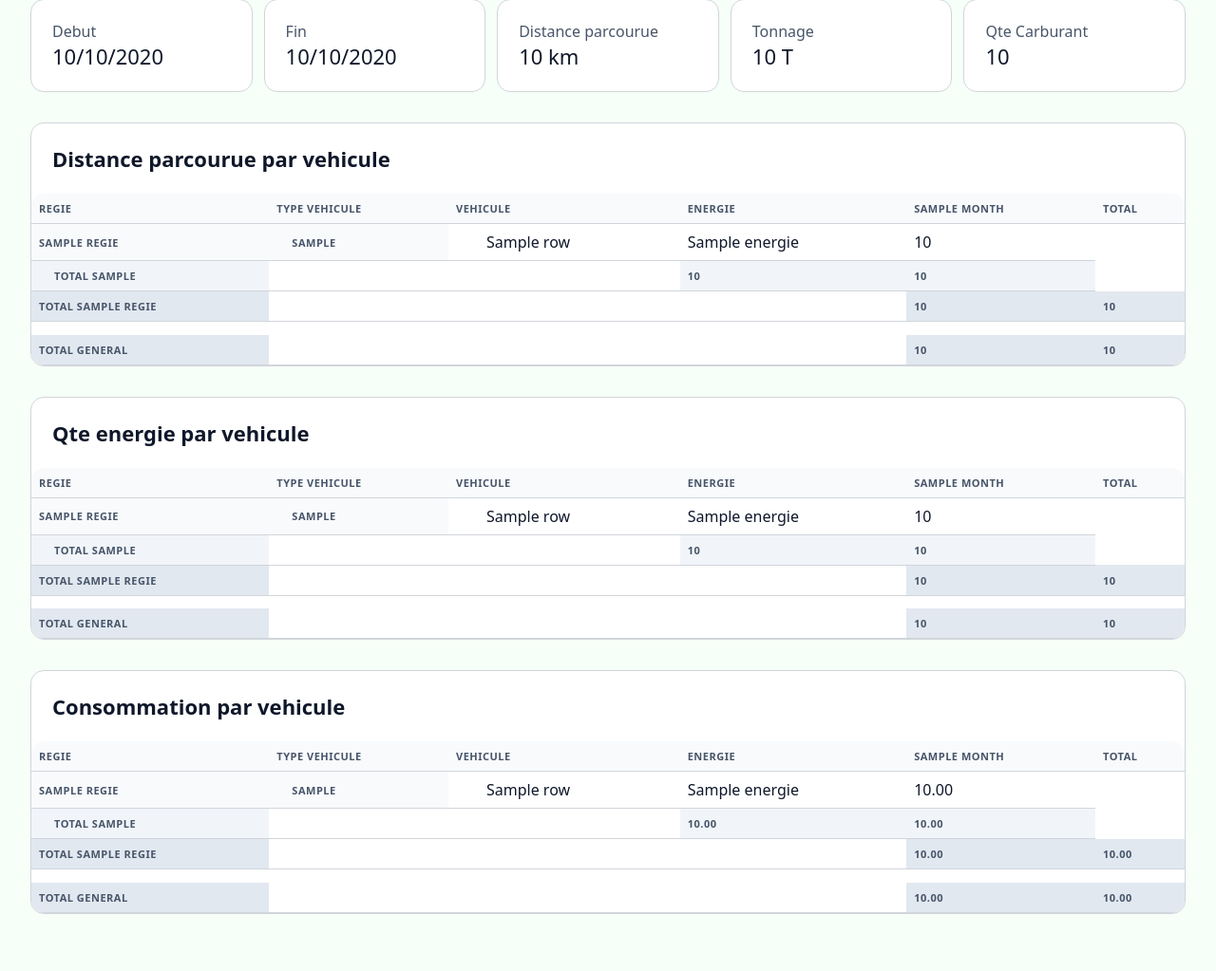
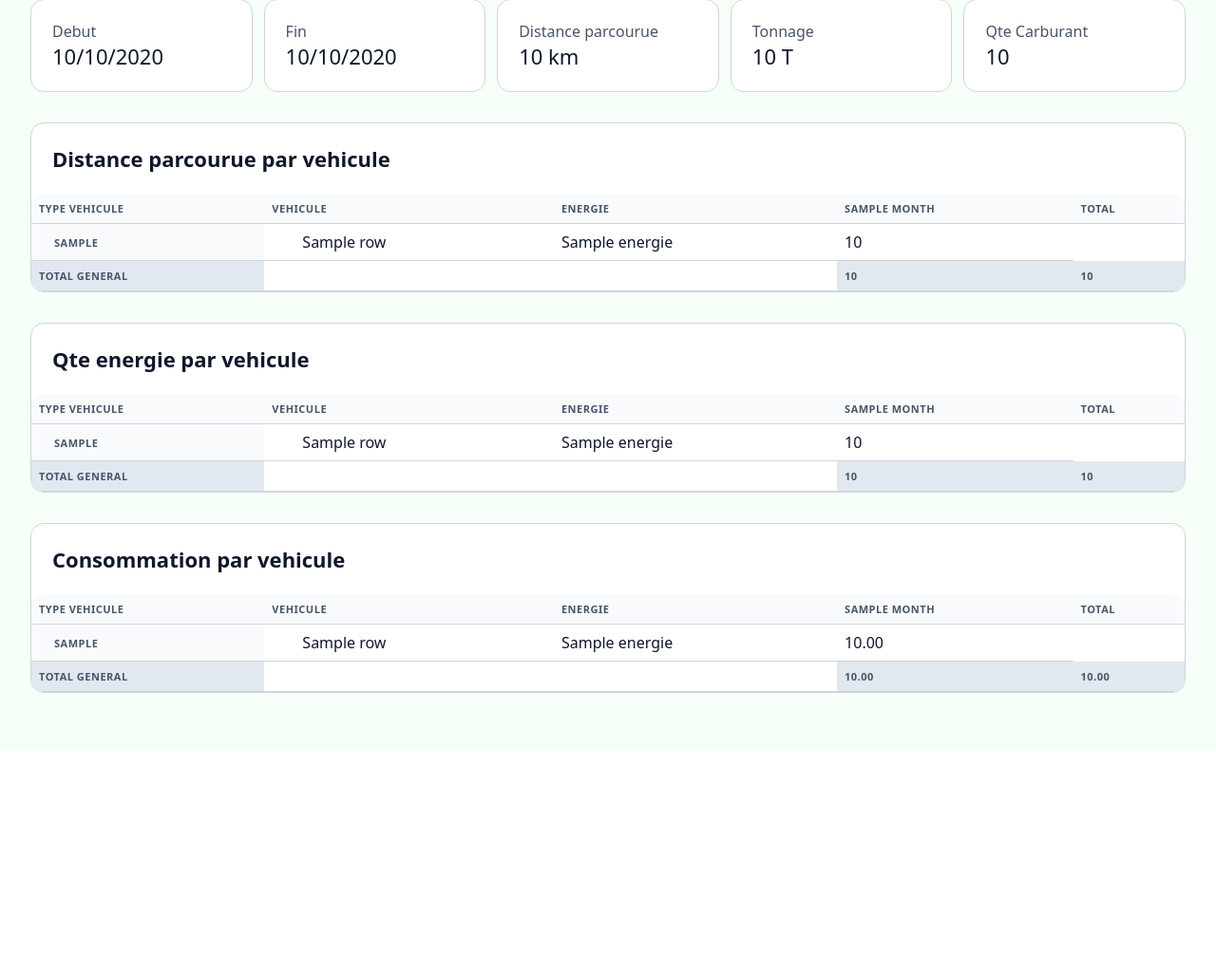
Before and after one commit to dojo360-git/gestom_django, a Django app: template core/templates/core/statistiques_vehicules.html in a window 1280 px wide. Shown: the part 325-1348 px from the top of the page at 95% size. After the commit the page ends 1055 px from the top, so only its background shows below. Run offline with Django 5.2, Linux system fonts and the light colour scheme; the template is opened without the code that fills it: most values are stand-ins (such as "Sample title", 1, 10 or a date in 2020).

Commit message:
20260610 0844

```diff
--- a/core/forms.py
+++ b/core/forms.py
@@ -202,7 +202,7 @@ class CollecteForm(forms.ModelForm):
             "info_collecte": forms.Textarea(
                 attrs={
                     "autocomplete": "off",
-                    "placeholder": "Rattrapages et infos",
+                    "placeholder": "Non conformité, incident ou remarque concernant la collecte",
                     "rows": 3,
                     "style": "resize: vertical;",
                 }
--- a/core/templates/core/previsions_jour.html
+++ b/core/templates/core/previsions_jour.html
@@ -208,7 +208,7 @@
       <form
         method="post"
         class="filter-row"
-        onsubmit="return confirm('Supprimer et creer les collectes du date_jour à partir des prévisions ?');"
+        onsubmit="return confirm('Supprimer et creer les collectes du {{ date_jour|date:'d/m/Y' }} à partir des prévisions ?');"
       >
         {% csrf_token %}
         <input type="hidden" name="action" value="init_collectes">
--- a/core/templates/core/statistiques_vehicules.html
+++ b/core/templates/core/statistiques_vehicules.html
@@ -83,7 +83,6 @@
       <table class="table table--stat-vehicules">
         <thead>
           <tr>
-            <th>Regie</th>
             <th>Type vehicule</th>
             <th>Vehicule</th>
             <th>Energie</th>
@@ -98,9 +97,6 @@
             {% for type_group in regie_group.type_groups %}
               {% for row in type_group.rows %}
                 <tr class="stat-vehicules__row stat-vehicules__row--nom-vehicule niveau3">
-                  {% if forloop.parentloop.first and forloop.first %}
-                    <th class="stat-vehicules__cell stat-vehicules__cell--regie niveau1" rowspan="{{ regie_group.body_rowspan }}">{{ regie_group.regie }}</th>
-                  {% endif %}
                   {% if forloop.first %}
                     <th class="stat-vehicules__cell stat-vehicules__cell--type-vehicule niveau2" rowspan="{{ type_group.rowspan }}">{{ type_group.type_vehicule }}</th>
                   {% endif %}
@@ -112,32 +108,10 @@
                   <td>{{ row.total|floatformat:0 }}</td>
                 </tr>
               {% endfor %}
-              <tr class="stat-vehicules__row stat-vehicules__row--total-type-vehicule stat-vehicules__row--subtotal niveau2">
-                <th class="stat-vehicules__cell stat-vehicules__cell--total-type-vehicule stat-vehicules__cell--subtotal niveau2">Total {{ type_group.type_vehicule }}</th>
-                <td></td>
-                <td></td>
-                {% for total in type_group.totals %}
-                  <th>{{ total|floatformat:0 }}</th>
-                {% endfor %}
-                <th>{{ type_group.total|floatformat:0 }}</th>
-              </tr>
             {% endfor %}
-            <tr class="stat-vehicules__row stat-vehicules__row--total-regie stat-vehicules__row--total niveau1">
-              <th class="stat-vehicules__cell stat-vehicules__cell--total-regie stat-vehicules__cell--total niveau1">Total {{ regie_group.regie }}</th>
-              <td></td>
-              <td></td>
-              <td></td>
-              {% for total in regie_group.totals %}
-                <th>{{ total|floatformat:0 }}</th>
-              {% endfor %}
-              <th>{{ regie_group.total|floatformat:0 }}</th>
-            </tr>
-            <tr class="stat-vehicules__row stat-vehicules__row--regie-spacer">
-              <td colspan="{{ months|length|add:'5' }}"></td>
-            </tr>
           {% empty %}
             <tr>
-              <td colspan="{{ months|length|add:'5' }}">Aucune donnee pour la periode.</td>
+              <td colspan="{{ months|length|add:'4' }}">Aucune donnee pour la periode.</td>
             </tr>
           {% endfor %}
         </tbody>
@@ -145,7 +119,6 @@
           <tfoot>
             <tr class="stat-vehicules__row stat-vehicules__row--total-general stat-vehicules__row--total niveau1">
               <th class="stat-vehicules__cell stat-vehicules__cell--total-general stat-vehicules__cell--total niveau1">Total general</th>
-              <td></td>
               <td></td>
               <td></td>
               {% for total in column_totals %}
@@ -167,7 +140,6 @@
       <table class="table table--stat-vehicules">
         <thead>
           <tr>
-            <th>Regie</th>
             <th>Type vehicule</th>
             <th>Vehicule</th>
             <th>Energie</th>
@@ -182,9 +154,6 @@
             {% for type_group in regie_group.type_groups %}
               {% for row in type_group.rows %}
                 <tr class="stat-vehicules__row stat-vehicules__row--nom-vehicule niveau3">
-                  {% if forloop.parentloop.first and forloop.first %}
-                    <th class="stat-vehicules__cell stat-vehicules__cell--regie niveau1" rowspan="{{ regie_group.body_rowspan }}">{{ regie_group.regie }}</th>
-                  {% endif %}
                   {% if forloop.first %}
                     <th class="stat-vehicules__cell stat-vehicules__cell--type-vehicule niveau2" rowspan="{{ type_group.rowspan }}">{{ type_group.type_vehicule }}</th>
                   {% endif %}
@@ -196,32 +165,10 @@
                   <td>{{ row.energy_total|floatformat:0 }}</td>
                 </tr>
               {% endfor %}
-              <tr class="stat-vehicules__row stat-vehicules__row--total-type-vehicule stat-vehicules__row--subtotal niveau2">
-                <th class="stat-vehicules__cell stat-vehicules__cell--total-type-vehicule stat-vehicules__cell--subtotal niveau2">Total {{ type_group.type_vehicule }}</th>
-                <td></td>
-                <td></td>
-                {% for total in type_group.energy_totals %}
-                  <th>{{ total|floatformat:0 }}</th>
-                {% endfor %}
-                <th>{{ type_group.energy_total|floatformat:0 }}</th>
-              </tr>
             {% endfor %}
-            <tr class="stat-vehicules__row stat-vehicules__row--total-regie stat-vehicules__row--total niveau1">
-              <th class="stat-vehicules__cell stat-vehicules__cell--total-regie stat-vehicules__cell--total niveau1">Total {{ regie_group.regie }}</th>
-              <td></td>
-              <td></td>
-              <td></td>
-              {% for total in regie_group.energy_totals %}
-                <th>{{ total|floatformat:0 }}</th>
-              {% endfor %}
-              <th>{{ regie_group.energy_total|floatformat:0 }}</th>
-            </tr>
-            <tr class="stat-vehicules__row stat-vehicules__row--regie-spacer">
-              <td colspan="{{ months|length|add:'5' }}"></td>
-            </tr>
           {% empty %}
             <tr>
-              <td colspan="{{ months|length|add:'5' }}">Aucune donnee pour la periode.</td>
+              <td colspan="{{ months|length|add:'4' }}">Aucune donnee pour la periode.</td>
             </tr>
           {% endfor %}
         </tbody>
@@ -229,7 +176,6 @@
           <tfoot>
             <tr class="stat-vehicules__row stat-vehicules__row--total-general stat-vehicules__row--total niveau1">
               <th class="stat-vehicules__cell stat-vehicules__cell--total-general stat-vehicules__cell--total niveau1">Total general</th>
-              <td></td>
               <td></td>
               <td></td>
               {% for total in energy_column_totals %}
@@ -251,7 +197,6 @@
       <table class="table table--stat-vehicules">
         <thead>
           <tr>
-            <th>Regie</th>
             <th>Type vehicule</th>
             <th>Vehicule</th>
             <th>Energie</th>
@@ -266,9 +211,6 @@
             {% for type_group in regie_group.type_groups %}
               {% for row in type_group.rows %}
                 <tr class="stat-vehicules__row stat-vehicules__row--nom-vehicule niveau3">
-                  {% if forloop.parentloop.first and forloop.first %}
-                    <th class="stat-vehicules__cell stat-vehicules__cell--regie niveau1" rowspan="{{ regie_group.body_rowspan }}">{{ regie_group.regie }}</th>
-                  {% endif %}
                   {% if forloop.first %}
                     <th class="stat-vehicules__cell stat-vehicules__cell--type-vehicule niveau2" rowspan="{{ type_group.rowspan }}">{{ type_group.type_vehicule }}</th>
                   {% endif %}
@@ -280,32 +222,10 @@
                   <td>{{ row.consumption_total|floatformat:2 }}</td>
                 </tr>
               {% endfor %}
-              <tr class="stat-vehicules__row stat-vehicules__row--total-type-vehicule stat-vehicules__row--subtotal niveau2">
-                <th class="stat-vehicules__cell stat-vehicules__cell--total-type-vehicule stat-vehicules__cell--subtotal niveau2">Total {{ type_group.type_vehicule }}</th>
-                <td></td>
-                <td></td>
-                {% for total in type_group.consumption_totals %}
-                  <th>{{ total|floatformat:2 }}</th>
-                {% endfor %}
-                <th>{{ type_group.consumption_total|floatformat:2 }}</th>
-              </tr>
             {% endfor %}
-            <tr class="stat-vehicules__row stat-vehicules__row--total-regie stat-vehicules__row--total niveau1">
-              <th class="stat-vehicules__cell stat-vehicules__cell--total-regie stat-vehicules__cell--total niveau1">Total {{ regie_group.regie }}</th>
-              <td></td>
-              <td></td>
-              <td></td>
-              {% for total in regie_group.consumption_totals %}
-                <th>{{ total|floatformat:2 }}</th>
-              {% endfor %}
-              <th>{{ regie_group.consumption_total|floatformat:2 }}</th>
-            </tr>
-            <tr class="stat-vehicules__row stat-vehicules__row--regie-spacer">
-              <td colspan="{{ months|length|add:'5' }}"></td>
-            </tr>
           {% empty %}
             <tr>
-              <td colspan="{{ months|length|add:'5' }}">Aucune donnee pour la periode.</td>
+              <td colspan="{{ months|length|add:'4' }}">Aucune donnee pour la periode.</td>
             </tr>
           {% endfor %}
         </tbody>
@@ -313,7 +233,6 @@
           <tfoot>
             <tr class="stat-vehicules__row stat-vehicules__row--total-general stat-vehicules__row--total niveau1">
               <th class="stat-vehicules__cell stat-vehicules__cell--total-general stat-vehicules__cell--total niveau1">Total general</th>
-              <td></td>
               <td></td>
               <td></td>
               {% for total in consumption_column_totals %}
```
Also changed, not shown: core/views.py (+2 -7 lines).
